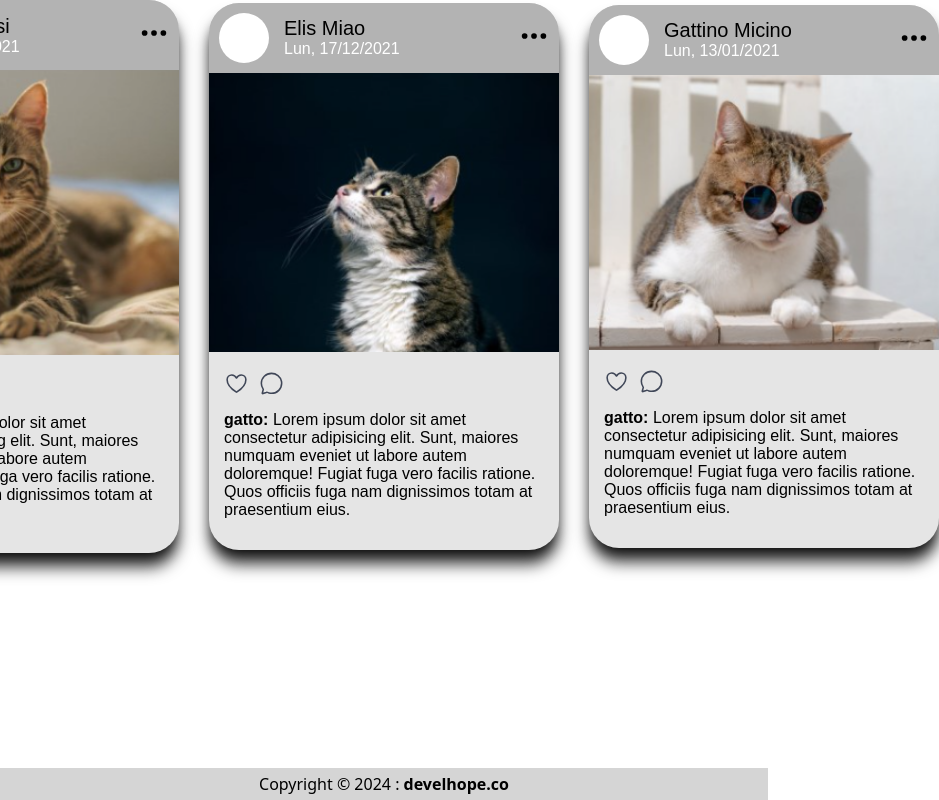
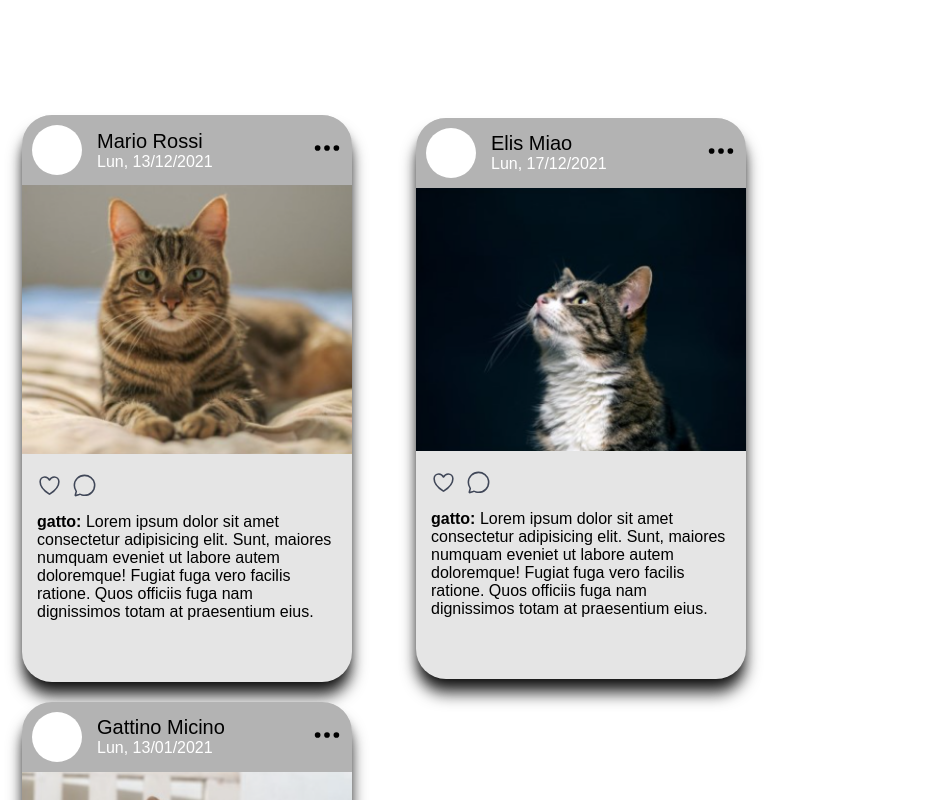
Before and after one commit to bale231/cardresponsive-css-ex, a plain HTML site: page index.html in a window 768 px wide. Shown: the top 800 px of the page, 939 px wide, since content can reach past the window. Drawn offline with nearby package versions, Linux system fonts and the light colour scheme.

Commit message:
Update exercise

```diff
--- a/style.css
+++ b/style.css
@@ -56,18 +56,17 @@ a {
 /************ CONTAINER **************/
 .container {
   width: 100vw;
-  height: 100%;
-  display: flex;
-  flex-wrap: wrap;
-  justify-content: center;
-  align-items: center;
-  gap: 30px;
+  height: 100vh;
+  display: grid;
+  grid-template-columns: repeat(3, 1fr);
+  justify-items: center;
+  place-items: center;
 }
 
 .card {
   background-color: #e5e5e5;
-  width: 410px;
-  height: 610px;
+  width: 330px;
+  height: auto;
   overflow: hidden;
   border-radius: 30px;
   -webkit-box-shadow: 0px 10px 13px -7px #000000,
@@ -139,50 +138,7 @@ img:hover {
 .footerText {
   padding: 15px;
   padding-top: 0;
-}
-
-/* Tablet */
-@media screen and (max-width: 768px) {
-  .container {
-    display: grid;
-    grid-template-columns: 1fr 1fr;
-  }
-  .card {
-    width: 350px;
-    height: auto;
-    margin: auto;
-  }
-}
-
-/* Mobile */
-@media screen and (max-width: 375px) {
-  .container {
-    display: grid;
-    grid-auto-columns: 1fr;
-  }
-
-  .card {
-    grid-column: 1;
-    height: 550px;
-    width: 300px;
-    margin: 15px;
-  }
-
-  .one {
-    margin-top: 5px;
-  }
-}
-
-/* Desktop */
-@media screen and (min-width: 768px) {
-  .container {
-    display: grid;
-    grid-template-rows: 1fr;
-  }
-
-  .card {
-    grid-row: 1;
-  }
+  margin-bottom: 30px;
 }
 
 /******* MODIFICHE AL FOOTER DELLA PAGINA ********/
@@ -207,3 +163,41 @@ img:hover {
   color: #2d3582;
   transition: 0.5s;
 }
+/*  ------------------------
+          MEDIAQUERY
+---------------------------- */
+
+/* Tablet */
+@media (max-width: 768px) {
+  .container {
+    gap: 20px;
+    grid-template-columns: 1fr 1fr;
+    height: 100%;
+    margin: 15% auto;
+  }
+
+  .three {
+    grid-column: 1;
+    grid-row: 2;
+  }
+
+  .footer-page {
+    bottom: auto;
+  }
+}
+
+/* Mobile */
+@media (max-width: 375px) {
+  .container {
+    grid-template-columns: 1fr;
+    gap: 20px;
+  }
+
+  .card {
+    grid-column: 1;
+  }
+
+  .one {
+    margin-top: 5px;
+  }
+}
```
